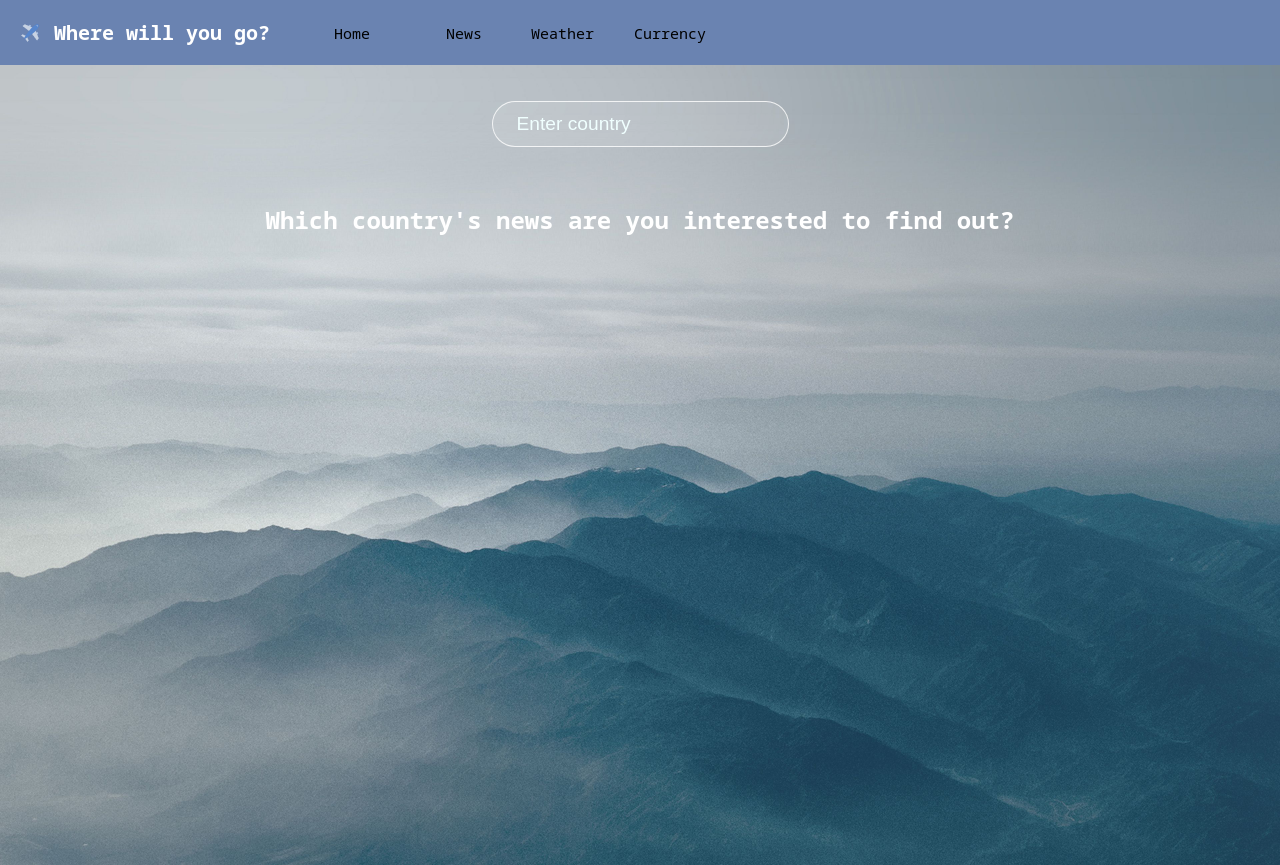
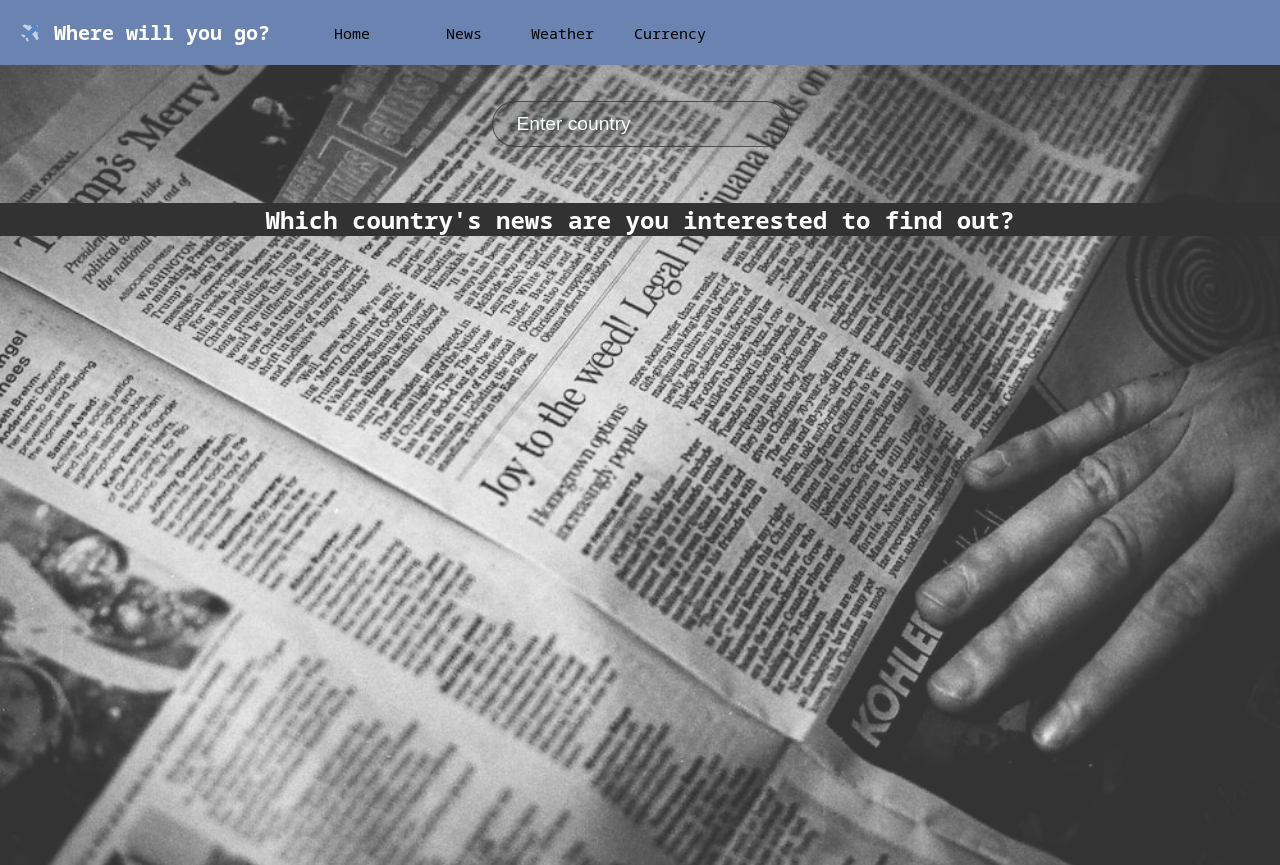
Before and after one commit to jabs142/GoAnywhere, a React (Vite) app: page /news in a window 1280 px wide. Built offline with nearby package versions, Linux system fonts and the light colour scheme.

Commit message:
Edited newspage css

```diff
--- a/src/components/NewsPage.jsx
+++ b/src/components/NewsPage.jsx
@@ -23,7 +23,7 @@ export const NewsPage = () => {
 
     return (
         <>
-        <div className="app">
+        <div className="news-page">
             <div className="search">
                 <input
                 type="text"
@@ -33,7 +33,7 @@ export const NewsPage = () => {
                 onKeyPress={searchCountry}
                 />
             </div>
-            {country? null: <h2 style={{textAlign:"center"}}>Which country's news are you interested to find out? </h2>}
+            {country? null: <h2 style={{textAlign:"center", color:"white", backgroundColor:"black"}}>Which country's news are you interested to find out? </h2>}
 
 
 
--- a/src/style.css
+++ b/src/style.css
@@ -60,6 +60,8 @@ h1 {
 .home-page .top {
     width: 100%;
     margin: auto;
+    position: absolute;
+    top:20%;
     border-radius: 12px;
     text-align: center;
     vertical-align: center;
@@ -69,11 +71,12 @@ h1 {
 .btn1{
     position: absolute;
     top: 50%;
-    left: 40%;
+    left: 35%;
     transform: translate(-50%, -50%);
     -ms-transform: translate(-50%, -50%);
     background-color: #f1f1f1;
     color: black;
+    opacity: 0.7;
     font-size: 16px;
     padding: 16px 30px;
     border: none;
@@ -91,7 +94,8 @@ h1 {
 .btn2{
     position: absolute;
     top: 50%;
-    left: 50%;
+    left: 48%;
+    opacity: 0.7;
     transform: translate(-50%, -50%);
     -ms-transform: translate(-50%, -50%);
     background-color: #f1f1f1;
@@ -116,6 +120,7 @@ h1 {
     position: absolute;
     top: 50%;
     left: 62%;
+    opacity: 0.7;
     transform: translate(-50%, -50%);
     -ms-transform: translate(-50%, -50%);
     background-color: #f1f1f1;
@@ -134,6 +139,36 @@ h1 {
     color: white;
   }
 
+
+.news-page{
+    width: 100%;
+    height: 100vh;
+    position: relative;
+    background-color:rgba(0,0,0,0.4);
+    color: #fff;
+    opacity: 0.8;
+    overflow: scroll;
+    background: url('./assets/news.jpeg') no-repeat center center/cover;
+}
+
+.news-page .search {
+    text-align: center;
+    padding: 1rem;
+}
+
+.news-page input{
+    margin: 20px;
+    padding: .7rem 1.5rem;
+    font-size: 1.2rem;
+    border-radius: 25px;
+    border: 1px solid rgba(5, 3, 3, 0.8);
+    background: rgba(0, 0, 0, 0.1);
+    color: rgb(1, 3, 3);
+}
+
+::placeholder {
+    color: rgb(0, 0, 0);
+}
 
 .app{
     width: 100%;
```
